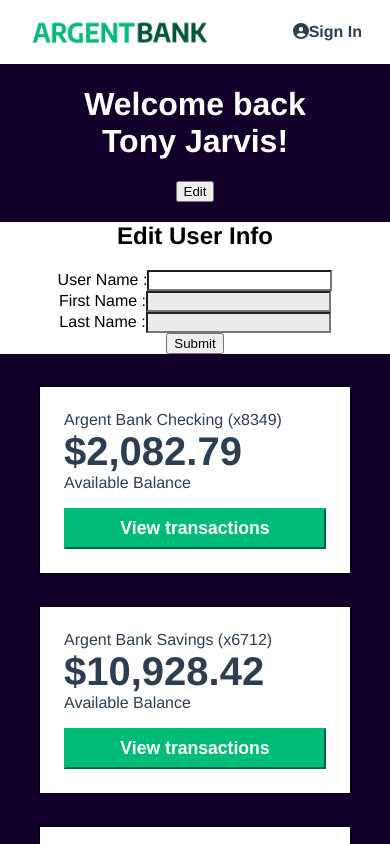
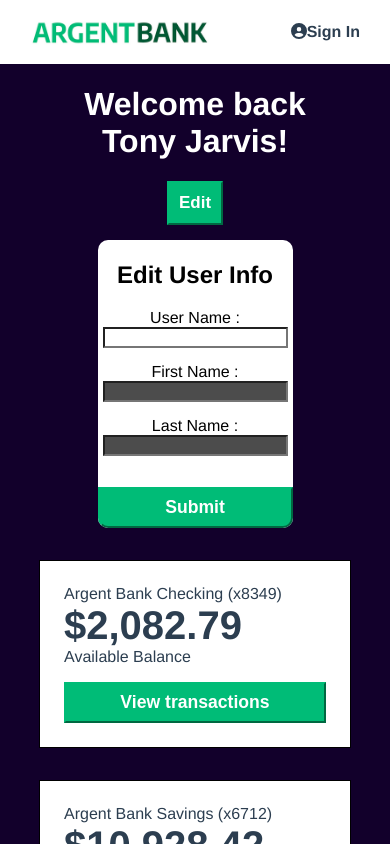
Before and after one commit to Zabrath/Projet-11, a React (Create React App) app in the folder frontend/: page /user in a window 390 px wide. Both pictures are taken after a click on the button "Edit". Shown: the top 844 px of the page. Built offline with nearby package versions, Linux system fonts and the light colour scheme.

Commit message:
Css form + responsive

```diff
--- a/frontend/src/components/header/header.jsx
+++ b/frontend/src/components/header/header.jsx
@@ -32,7 +32,7 @@ function Header() {
       <div>
         {isEmpty(token) ? (
           <Link className="main-nav-item" to="/signIn">
-            <FontAwesomeIcon icon={faUserCircle} />
+            <FontAwesomeIcon className="main-nav-icone" icon={faUserCircle} />
             Sign In
           </Link>
         ) : (
--- a/frontend/src/components/header/header.scss
+++ b/frontend/src/components/header/header.scss
@@ -28,5 +28,5 @@
 
 .main-nav-item {
   text-decoration: none;
-  margin-right: 0.5rem;
+  margin-right: 10px;
 }
--- a/frontend/src/components/userForm/userForm.jsx
+++ b/frontend/src/components/userForm/userForm.jsx
@@ -24,12 +24,11 @@ function UserForm(isOpen) {
 
   return (
     <div className={`toggle-form ${isOpen.element ? "toggle-close" : ""}`}>
-
       <form ref={editForm} onSubmit={clickOnSubmit} className="userForm">
         <h2>Edit User Info</h2>
         <div className="userForm__content">
           <div className="userForm__userName">
-            <label htmlFor="userName">User Name :</label>
+            <label htmlFor="userName">User Name : </label>
             <input
               type="text"
               id="userName"
@@ -37,7 +36,7 @@ function UserForm(isOpen) {
             />
           </div>
           <div className="userForm__firstName">
-            <label htmlFor="firstName">First Name :</label>
+            <label htmlFor="firstName">First Name : </label>
             <input
               defaultValue={informationsUtilisateur?.firstName}
               type="text"
@@ -47,7 +46,7 @@ function UserForm(isOpen) {
             />
           </div>
           <div className="userForm__lastName">
-            <label htmlFor="lastName">Last Name :</label>
+            <label htmlFor="lastName">Last Name : </label>
             <input
               defaultValue={informationsUtilisateur?.lastName}
               type="text"
@@ -57,7 +56,7 @@ function UserForm(isOpen) {
             />
           </div>
           <div>
-            <button>Submit</button>
+            <button className="edit-button">Submit</button>
           </div>
         </div>
       </form>
--- a/frontend/src/components/userForm/userForm.scss
+++ b/frontend/src/components/userForm/userForm.scss
@@ -15,14 +15,33 @@
 }
 
 .userForm{
+    padding-top: 1px;
     background-color: white;
+    border-radius: 10px;
+    width: 50%;
+    margin: auto;
     &__content{
         & input {
             background-color: white;
+            margin-bottom: 15px;
         &.lockForm {
-            background-color:rgba(0, 0, 0, 0.08);
+            background-color:rgba(0, 0, 0, 0.7);
         }
         }
 
     }
 }
+
+.edit-button {
+  display: block;
+  width: 100%;
+  padding: 8px;
+  font-size: 1.1rem;
+  font-weight: bold;
+  margin-top: 1rem;
+  border-color: #00bc77;
+  background-color: #00bc77;
+  color: #fff;
+  border-bottom-left-radius: 10px;
+  border-bottom-right-radius: 10px;
+}
--- a/frontend/src/pages/user/user.jsx
+++ b/frontend/src/pages/user/user.jsx
@@ -32,7 +32,7 @@ function toggleForm() {
     <main class="main bg-dark">
       <div class="header">
         <h1>Welcome back<br />Tony Jarvis!</h1>
-        <button onClick={toggleForm}>Edit</button>
+        <button className="edit_button" onClick={toggleForm}>Edit</button>
       <UserForm element={isOpen}/>
 
       </div>
--- a/frontend/src/pages/user/user.scss
+++ b/frontend/src/pages/user/user.scss
@@ -35,12 +35,14 @@
     flex: 1;
   }
 
-  .edit-button {
+  .edit_button {
     border-color: #00bc77;
     background-color: #00bc77;
     color: #fff;
     font-weight: bold;
     padding: 10px;
+    margin-bottom: 15px;
+    font-size: 17px;
   }
 
   .header {
```
Also changed, not shown: 2 other files (tests, documents, lock files or other folders).
